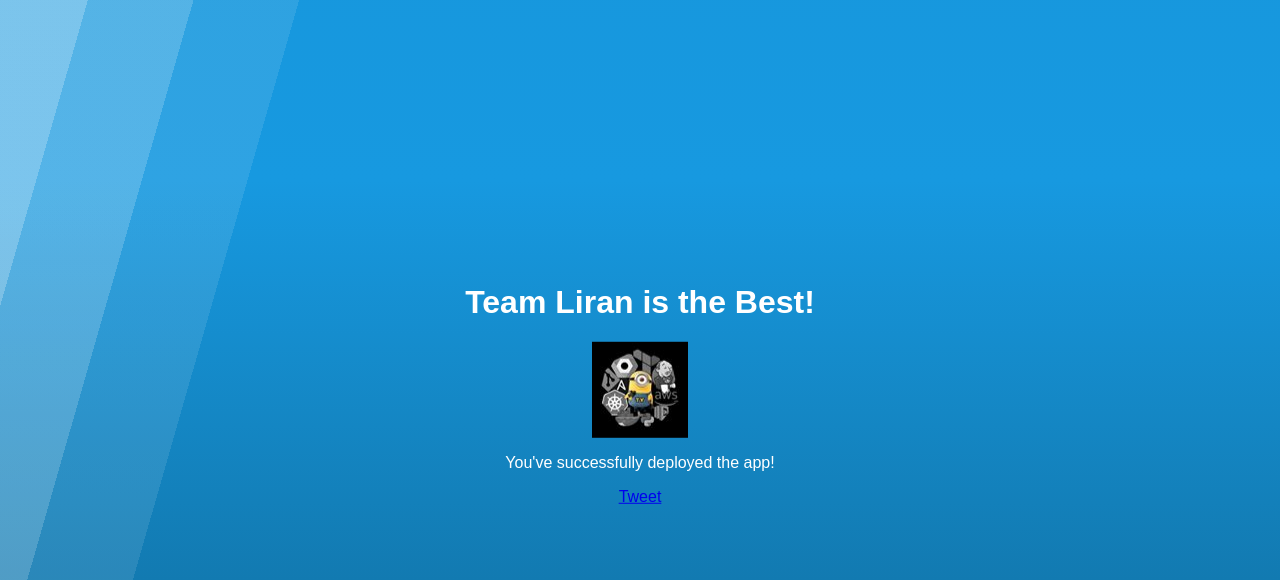
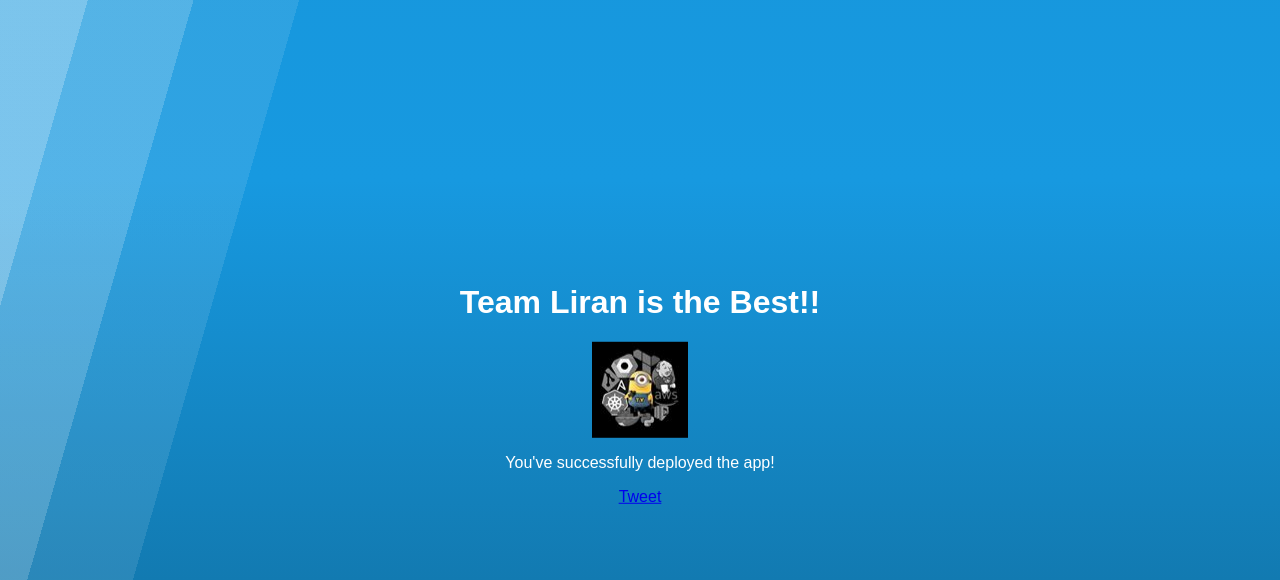
Before and after one commit to Nikolai1991/ci, a plain HTML site: page CI-build-docker-image/Nginx/index.html in a window 1280 px wide. Shown: the part 220-800 px from the top of the page. Drawn offline with Linux system fonts and the light colour scheme.

Commit message:
Add team-app

```diff
--- a/CI-build-docker-image/Nginx/index.html
+++ b/CI-build-docker-image/Nginx/index.html
@@ -30,7 +30,7 @@
         <img src=https://www.docker.com/sites/all/themes/docker/assets/images/brand-full.svg width=20%></img>
 
         <div class="inner">
-            <center><h1>Team Liran is the Best!</h1></center>
+            <center><h1>Team Liran is the Best!!</h1></center>
 
             <center><img src="./team.jpeg"></img>
                 <P>
```
